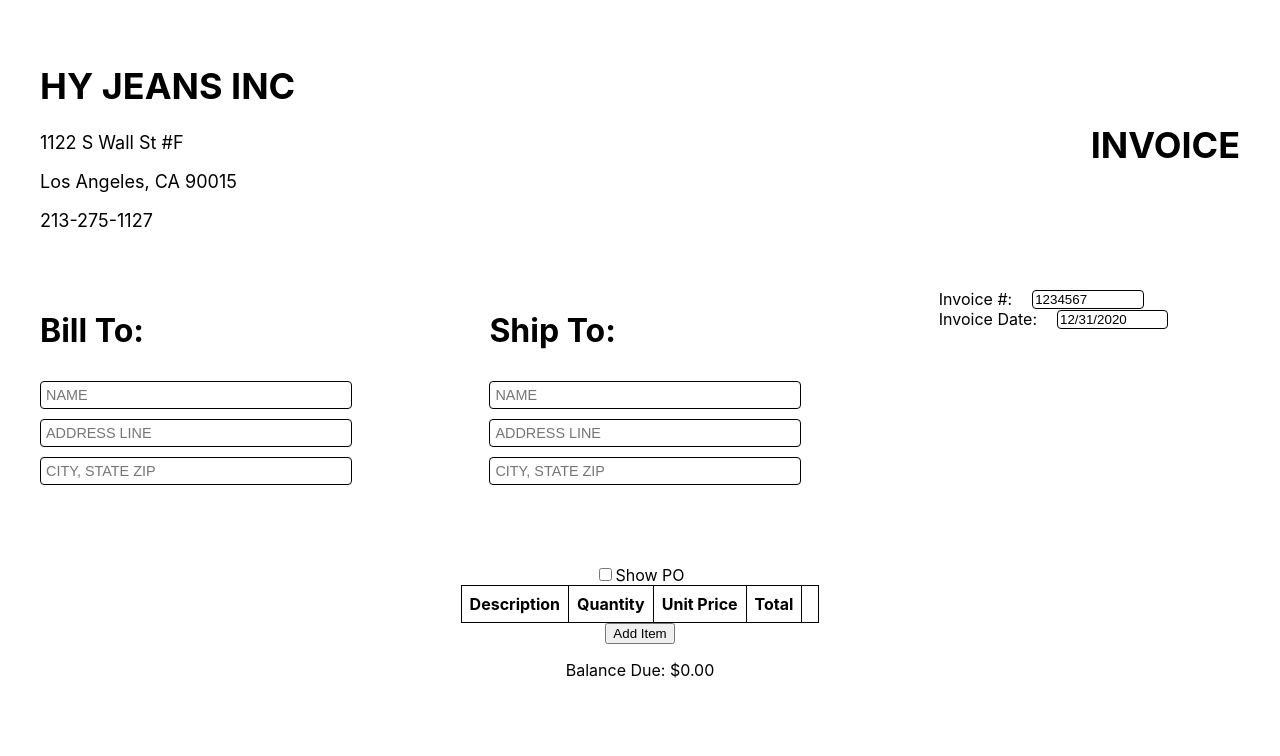
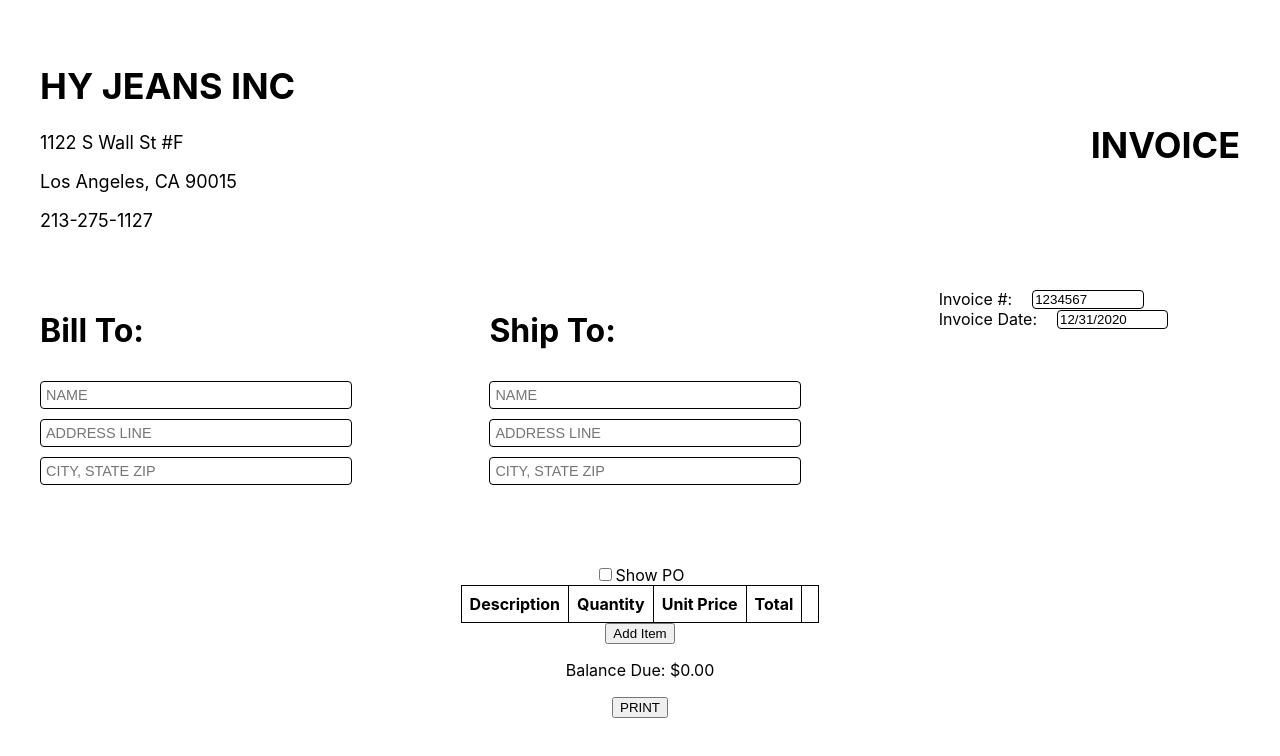
Before and after one commit to ilam0602/invoice, a React (Create React App) app: page / in a window 1280 px wide. Shown: the top 756 px of the page. Built offline with nearby package versions, Linux system fonts and the light colour scheme.

Commit message:
added print button

```diff
--- a/src/App.jsx
+++ b/src/App.jsx
@@ -6,6 +6,7 @@ import ShipTo from './components/ShipTo';
 import InvoiceGrid from './components/InvoiceGrid';
 import BalanceComponent from './components/BalanceComponent';
 import InvoiceNum from './components/InvoiceNum';
+import PrintButton from './components/PrintButton'
 
 function App() {
   const [items, setItems] = useState([]);
@@ -24,6 +25,9 @@ function App() {
         <InvoiceGrid items={items} setItems={setItems} />
         <BalanceComponent subTotal={items.reduce((acc, curr) => acc + (curr.quantity * curr.unitPrice), 0)} />
       </div>
+      <div>
+        <PrintButton/>
+      </div>
     </div>
   );
 }
--- /dev/null
+++ b/src/components/PrintButton.jsx
@@ -0,0 +1,15 @@
+function PrintButton() {
+
+    const handlePrint = () => {
+        window.print();
+    };
+
+    return(
+        <div>
+            <button className="print_button" onClick={handlePrint}>PRINT</button>
+        </div>
+    );
+
+}
+
+export default PrintButton;
--- a/src/print.css
+++ b/src/print.css
@@ -16,6 +16,6 @@ input{
     border:none!important
 }
 
-.add-item-button, .td-no-show, .th-no-show, .po-check{
+.add-item-button, .td-no-show, .th-no-show, .po-check,.print_button{
     display:none;
 }
```
